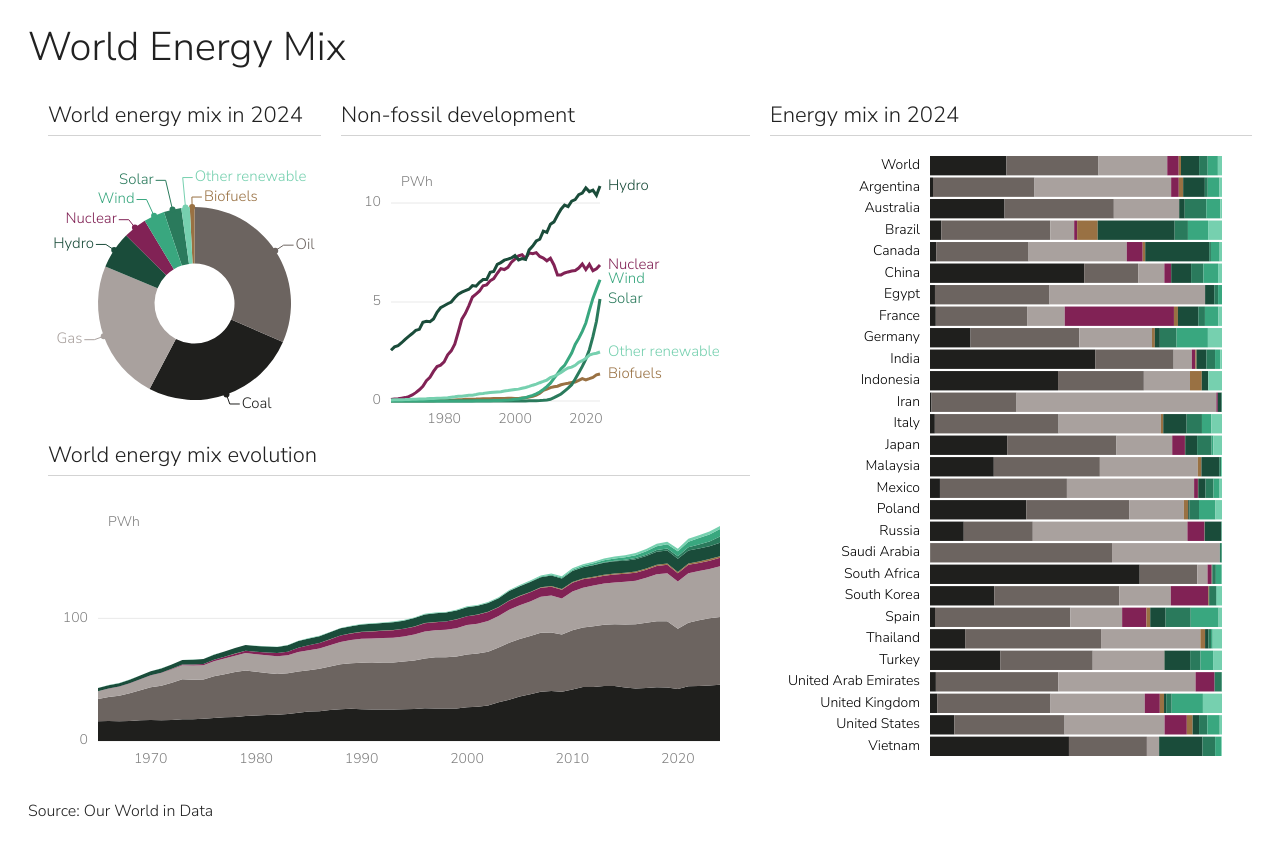
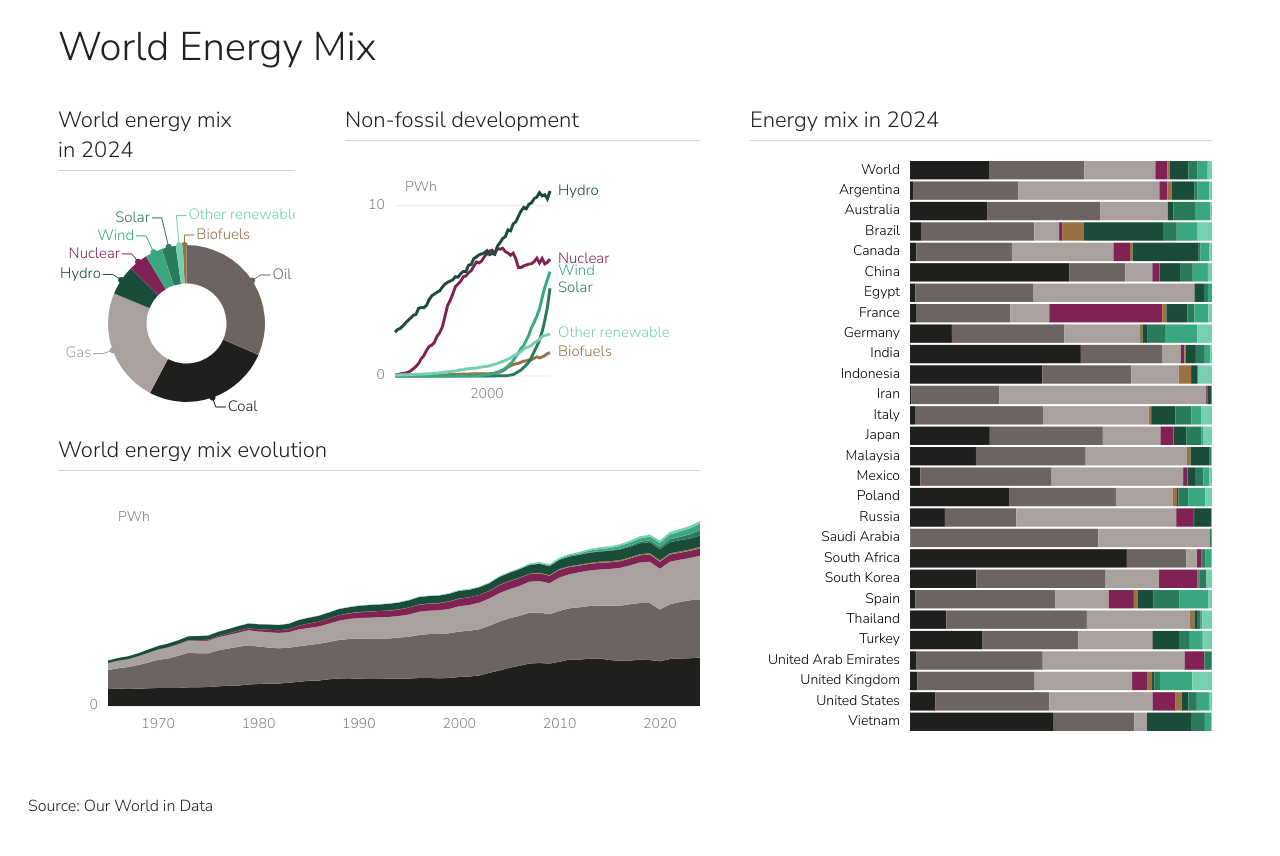
Before and after one commit to msaintlu/dashboard, a React (Vite) app: page / in a window 1280 px wide. Shown: the top 856 px of the page. Built offline with nearby package versions, Linux system fonts and the light colour scheme.

Commit message:
Layout fixes

```diff
--- a/src/App.jsx
+++ b/src/App.jsx
@@ -4,7 +4,7 @@ import { ResponsiveStackedAreaGraph } from "./vizcomponents/StackedAreaGraph";
 import { ResponsivePercentStackedBarchart } from "./vizcomponents/PercentStackedBarchart";
 import { ResponsiveDonut } from "./vizcomponents/Donut";
 
-const MARGIN = { top: 50, right: 30, bottom: 70, left: 50 };
+const MARGIN = { top: 50, right: 0, bottom: 70, left: 50 };
 
 const colors = {
   coal: "#1F1F1D", // Carbon Black
@@ -58,7 +58,7 @@ const sep = (
   />
 );
 
-const containerMargin = {marginLeft:20, marginTop: 10, marginBottom:0, marginRight:0}
+const containerMargin = {marginLeft:50, marginTop: 0, marginBottom:50, marginRight:0}
 
 function App() {
 
@@ -68,10 +68,9 @@ function App() {
       <div
         style={{
           height: 70,
-          marginLeft: 20,
+          marginLeft: containerMargin.marginLeft,
           marginTop: 20,
-          marginRight: 20,
-          marginBottom: 0,
+          marginBottom: 15,
         }}
       >
         <p className="panel-title" style={{ fontSize: 40 }}>
@@ -128,7 +127,7 @@ function App() {
             data={data2024}
             columns={energyTypes}
             colors={colors}
-            MARGIN={{ top: 20, right: 30, bottom: 60, left: 160 }}
+            MARGIN={{ top: 20, right: 0, bottom: 70, left: 160 }}
           />
         </div>
       </div>
--- a/src/index.css
+++ b/src/index.css
@@ -22,9 +22,9 @@
 /* Layout par défaut (écran large) */
 .main-container {
   display: flex;
-  height: 680px;
-  margin-left: 20px;
-  margin-right: 20px;
+  height: 660px;
+  margin-left: 0px;
+  margin-right: 60px;
 }
 
 .right-column {
```
